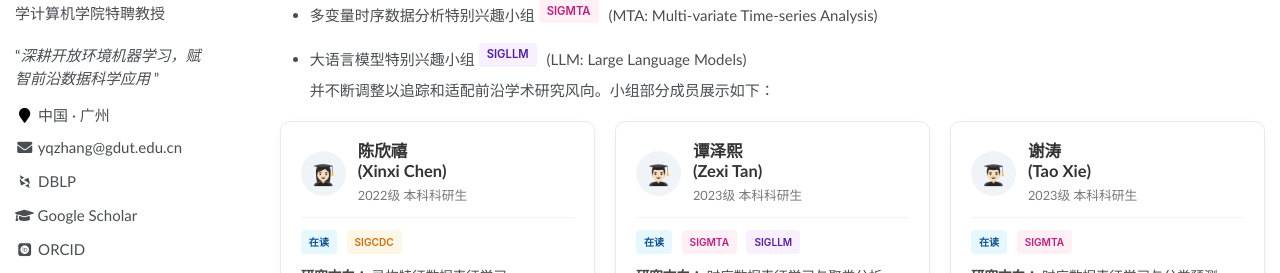
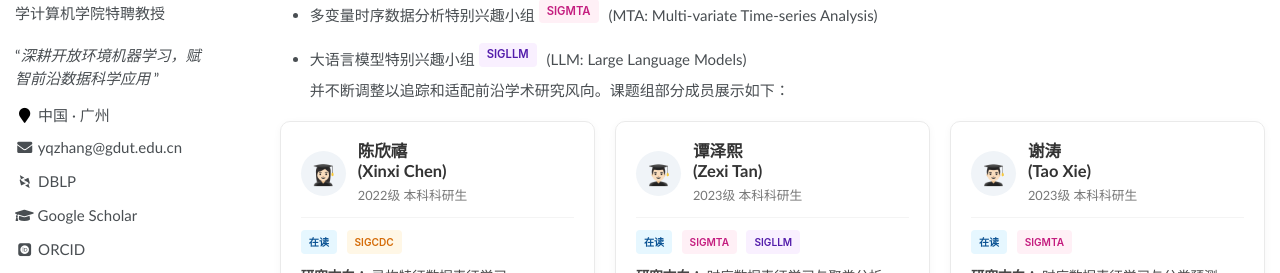
Before and after one commit to yqzhang-Zz/zh-OMG, a Jekyll site: the page built from _pages/about.md, in a window 1280 px wide and 900 px high, scrolled down 2118 px. Shown: the part 179-452 px from the top of the window. Built offline with Jekyll 4.4.1, drawn with Linux system fonts in a browser that asks for light colours; some web fonts are replaced.

Commit message:
Update about.md

```diff
--- a/_pages/about.md
+++ b/_pages/about.md
@@ -104,7 +104,7 @@ OMG成员分属不同特别兴趣小组 (SIG: Special Interest Group)，包括
 - 复杂分布数据聚类特别兴趣小组 <span class="tag tag-sigcdc">SIGCDC</span> (CDC: Complex-distributed Data Clustering)<br>
 - 多变量时序数据分析特别兴趣小组 <span class="tag tag-sigmta">SIGMTA</span> (MTA: Multi-variate Time-series Analysis)<br>
 - 大语言模型特别兴趣小组 <span class="tag tag-sigllm">SIGLLM</span> (LLM: Large Language Models)<br>
-并不断调整以追踪和适配前沿学术研究风向。小组部分成员展示如下：
+并不断调整以追踪和适配前沿学术研究风向。课题组部分成员展示如下：
 
 <style>
 /* 极简明亮的卡片网格布局 */
```
